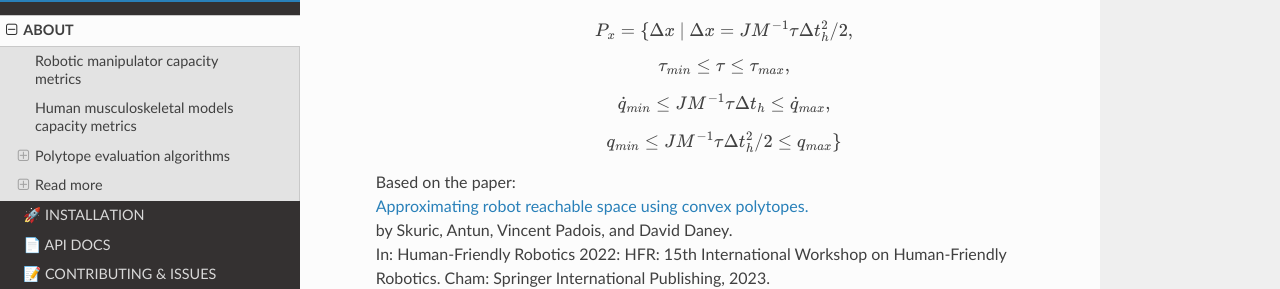
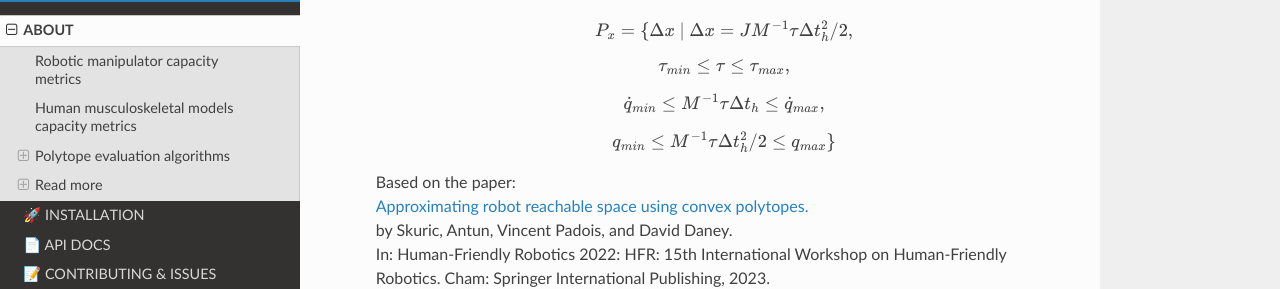
Before and after one commit to auctus-team/pycapacity, a Sphinx documentation site: the page built from docs/source/README.rst, in a window 1280 px wide and 900 px high, scrolled down 1906 px. Shown: the part 167-456 px from the top of the window. Built offline with Sphinx 7.4.7 and the Read the Docs theme 2.0.0, drawn with Linux system fonts in a browser that asks for light colours.

```diff
--- a/docs/source/README.rst
+++ b/docs/source/README.rst
@@ -80,8 +80,8 @@ Where :math:`J` is the robot jacobian matrix, :math:`f` is the vector of cartesi
 
     .. math::  P_x = \{\Delta x~ |~ \Delta{x} = JM^{-1}\tau \Delta t_{h}^2/2,
     .. math:: {\tau}_{min} \leq \tau \leq {\tau}_{max},
-    .. math::  \dot{q}_{min} \leq JM^{-1}\tau \Delta t_{h}  \leq \dot{q}_{max},
-    .. math::  {q}_{min} \leq JM^{-1}\tau \Delta t_{h}^2/2  \leq {q}_{max} \}
+    .. math::  \dot{q}_{min} \leq M^{-1}\tau \Delta t_{h}  \leq \dot{q}_{max},
+    .. math::  {q}_{min} \leq M^{-1}\tau \Delta t_{h}^2/2  \leq {q}_{max} \}
 
   | Based on the paper:
   | `Approximating robot reachable space using convex polytopes. <https://arxiv.org/pdf/2211.17054.pdf>`_
--- a/docs/source/changelog.rst
+++ b/docs/source/changelog.rst
@@ -23,7 +23,7 @@ v2.0 (05-2023)
   * new ``plot_polytope`` function for plotting polytopes
   * functions ``plot_polytope_vertex`` and ``plot_polytope_faces`` now can receive a polyope object
   * function ``plot_ellipsoid`` now can receive a ellipsoid object
-  * better management of the ``matplotlib`` figures and axes, now user can provide an `ax`, `plt` or `figure` to the plotting functions
+  * better management of the ``matplotlib`` figures and axes, now user can provide an ``ax``, ``plt`` or ``figure`` to the plotting functions
 
 * Added support for robot reachable workspace approximation using convex polytopes (see `api docs <pycapacity.robot.html#pycapacity.robot.reachable_space_approximation>`_)
 
```
Also changed, not shown: README.md (+8 -0 lines), 1 other file.
